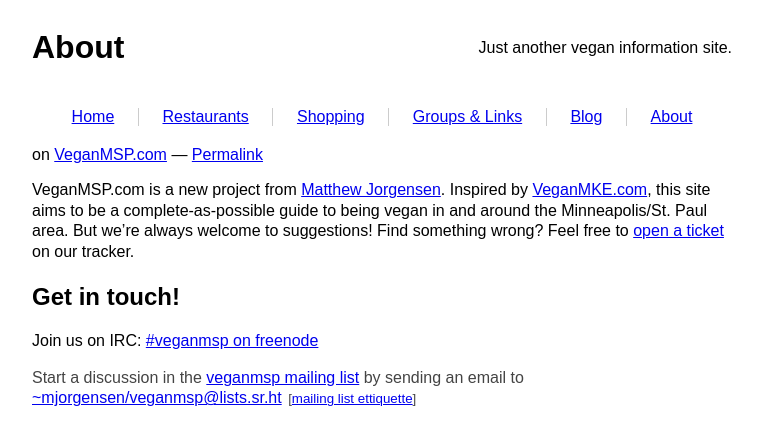
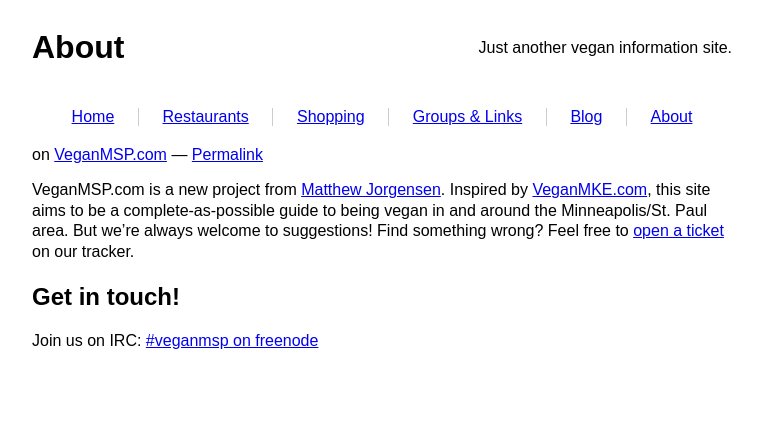
Before and after one commit to VeganMSP/veganmsp.com-jekyll, a Jekyll site: the page built from about.md, in a window 1280 px wide. Shown: the top 445 px of the page, without its empty margins (258-1020 px from the left). Built offline with Jekyll 4.4.1, drawn with Linux system fonts in a browser that asks for light colours.

Commit message:
Remove mailing list info

```diff
--- a/about.md
+++ b/about.md
@@ -21,12 +21,3 @@
 Join us on IRC: [#veganmsp on freenode][irc-channel]
 
 [irc-channel]:https://kiwiirc.com/client/irc.freenode.net/#veganmsp
-
-<p class="text-muted">
-    Start a discussion in the
-    <a href="https://lists.sr.ht/~mjorgensen/veganmsp">veganmsp
-    mailing list</a> by sending an email to
-    <a href="mailto:~mjorgensen/veganmsp@lists.sr.ht">~mjorgensen/veganmsp@lists.sr.ht</a> <small style="padding-left: 2px">
-    [<a href="https://man.sr.ht/lists.sr.ht/etiquette.md">mailing list ettiquette</a>]
-    </small>
-</p>
```
